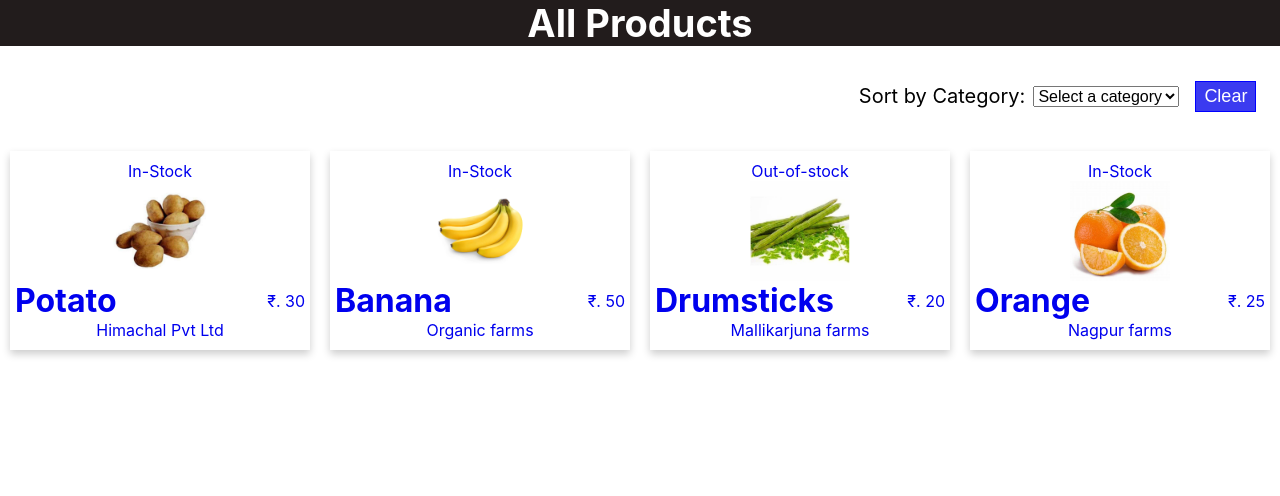
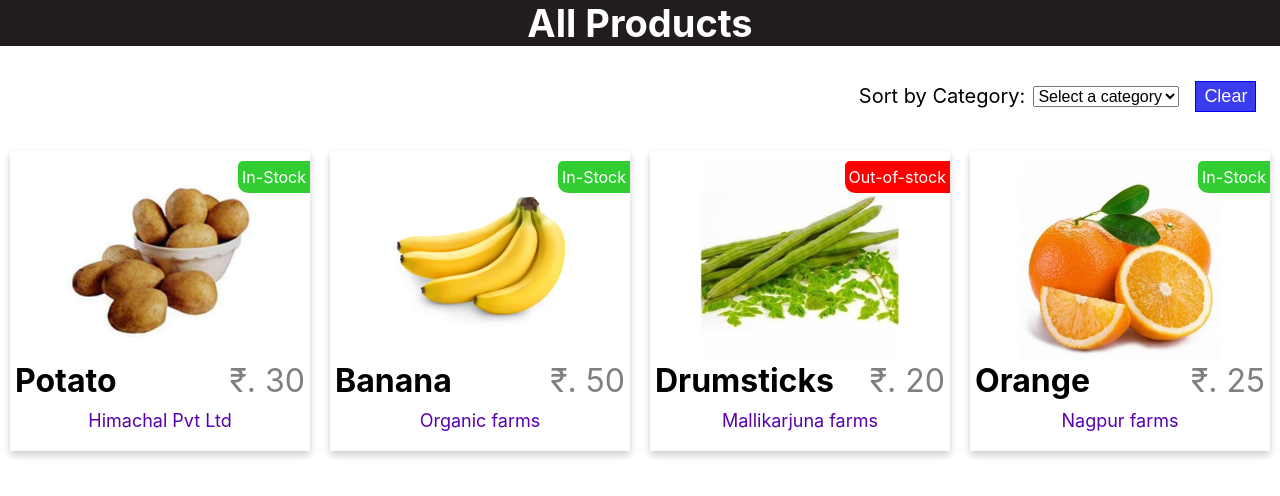
Before and after one commit to aktech27/ecomm-assignment, a React (Create React App) app: page / in a window 1280 px wide. Shown: the top 496 px of the page. Built offline with nearby package versions, Linux system fonts and the light colour scheme.

Commit message:
UI Improvements - All products

```diff
--- a/src/components/ProductCard/ProductCard.css
+++ b/src/components/ProductCard/ProductCard.css
@@ -1,7 +1,8 @@
 .product-card {
+  position: relative;
   width: 300px;
+  height: 300px;
   box-shadow: 0 4px 8px 0 rgb(0 0 0 / 20%);
-  max-width: 300px;
   text-align: center;
   padding: 10px 5px;
   margin: 5px 10px;
@@ -14,11 +15,20 @@
   align-items: center;
   justify-content: space-between;
   width: 100%;
+  color: black;
 }
-
+.price {
+  font-size: 32px;
+  color: grey;
+}
+.vendor {
+  color: rgb(88, 0, 170);
+  font-size: 18px;
+  margin-top: 10px;
+}
 .img-container {
-  height: 100px;
-  width: 100px;
+  height: 200px;
+  width: 200px;
   object-fit: contain;
 }
 .img-container img {
@@ -30,9 +40,22 @@
   flex-direction: row;
   align-items: center;
   justify-content: center;
-  position: relative;
   width: 100%;
 }
 .product-container a {
   text-decoration: none;
 }
+
+#stock-status {
+  position: absolute;
+  right: 0;
+  color: white;
+  padding: 6px 4px;
+  border-radius: 5px 0px 0px 10px;
+}
+.stock-0 {
+  background-color: red;
+}
+.stock-1 {
+  background-color: limegreen;
+}
--- a/src/components/ProductCard/ProductCard.jsx
+++ b/src/components/ProductCard/ProductCard.jsx
@@ -27,7 +27,9 @@ const ProductCard = ({ product }) => {
   return (
     <Link to={"/product/" + product.id}>
       <div className="product-card">
-        <span>{product.available ? "In-Stock" : "Out-of-stock"}</span>
+        <span id="stock-status" className={"stock-" + product.available}>
+          {product.available ? "In-Stock" : "Out-of-stock"}
+        </span>
         <div className="img-container">
           <img src={img} alt="Denim Jeans" />
         </div>
@@ -35,7 +37,7 @@ const ProductCard = ({ product }) => {
           <h1>{product.name}</h1>
           <span className="price">₹. {product.price}</span>
         </div>
-        <p>{product.vendor}</p>
+        <p className="vendor">{product.vendor}</p>
       </div>
     </Link>
   );
```
